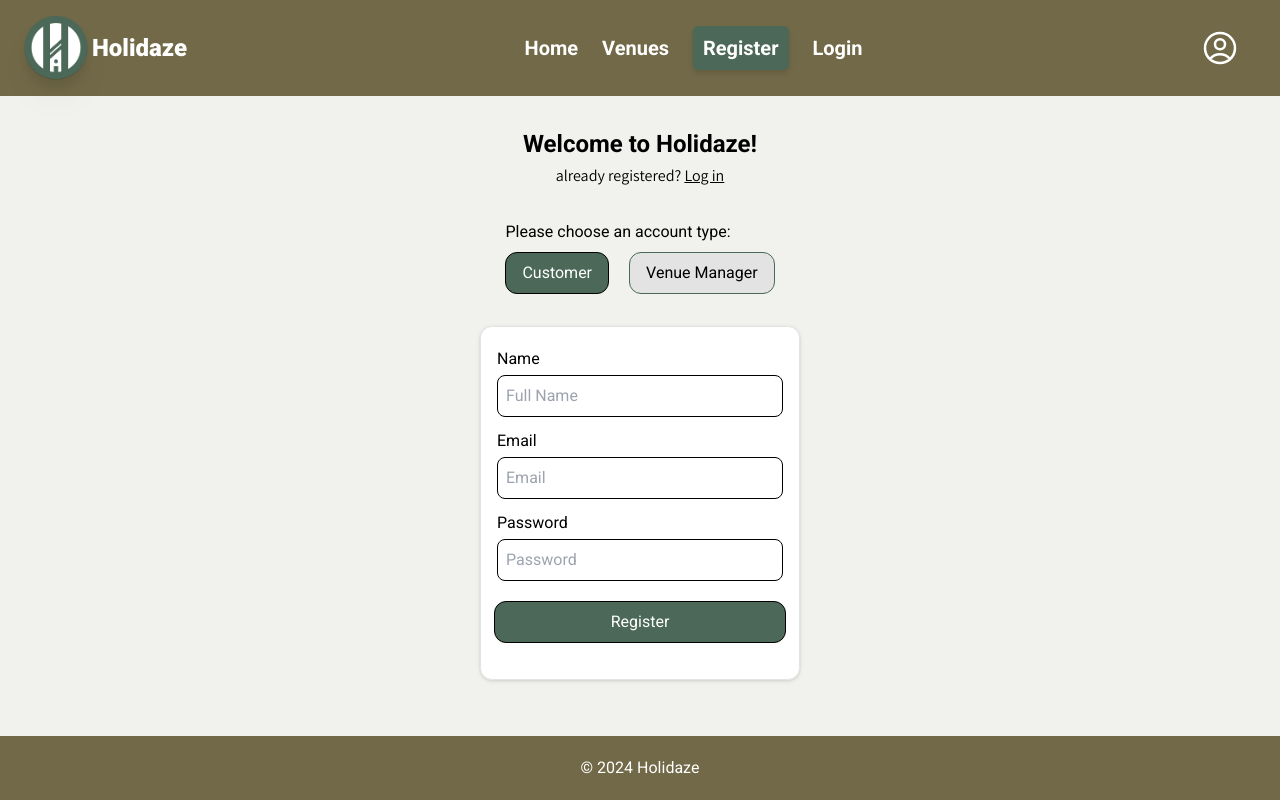
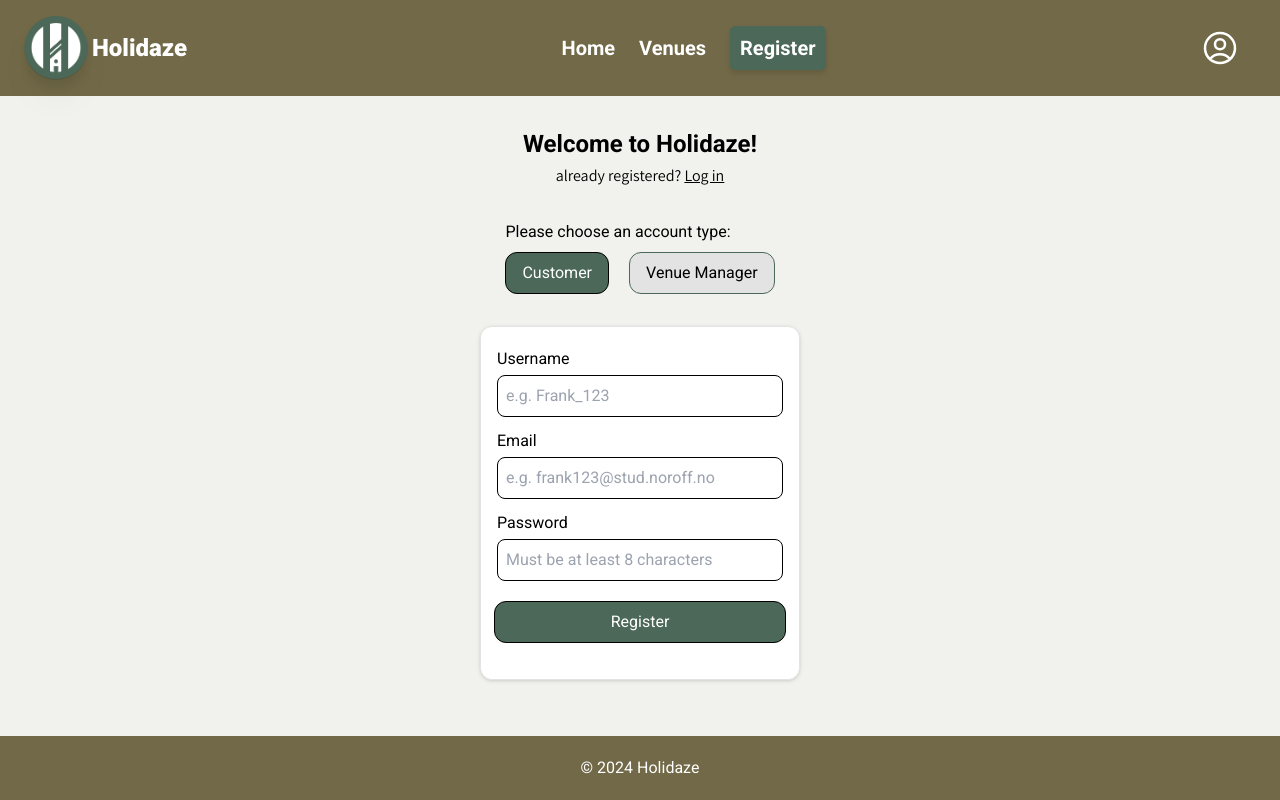
Before and after one commit to Bjedne/pe-2, a React (Create React App) app: page /register in a window 1280 px wide. Built offline with nearby package versions, Linux system fonts and the light colour scheme; no server answers.

Commit message:
Changed register form, removed login from nav and cleaned some code

```diff
--- a/src/components/layout/header.jsx
+++ b/src/components/layout/header.jsx
@@ -95,16 +95,6 @@ export function Header() {
                   }`}
                 >
                   Register
-                </Link>
-              </li>
-              <li>
-                <Link
-                  to="/login"
-                  className={`${
-                    location.pathname === "/login" ? "bg-leaf drop-shadow-md border-2 border-leaf p-2 rounded-md" : ""
-                  }`}
-                >
-                  Login
                 </Link>
               </li>
             </>
--- a/src/components/pages/register.jsx
+++ b/src/components/pages/register.jsx
@@ -15,9 +15,9 @@ export function Register() {
 
     // Name validation
     if (!formData.name.trim()) {
-      newErrors.name = "Name is required.";
+      newErrors.name = "Username is required.";
     } else if (/[^a-zA-Z0-9_ ]/.test(formData.name)) {
-      newErrors.name = "Name can only contain letters, numbers, spaces, and underscores.";
+      newErrors.name = "Username can only contain letters, numbers, spaces, and underscores.";
     }
 
     // Email validation
@@ -125,12 +125,12 @@ export function Register() {
           className="flex flex-col bg-white border border-neutral py-5 w-80 mx-auto gap-1 rounded-xl drop-shadow mb-8"
           onSubmit={handleSubmit}
         >
-          <label htmlFor="name" className="ms-4">Name</label>
+          <label htmlFor="name" className="ms-4">Username</label>
           <Input
             type="text"
             name="name"
             className="border data-[hover]:shadow data-[focus]:bg-blue-100 p-2 mx-4 rounded-lg"
-            placeholder="Full Name"
+            placeholder="e.g. Frank_123"
             value={formData.name}
             onChange={handleChange}
           />
@@ -141,7 +141,7 @@ export function Register() {
             type="text"
             name="email"
             className="border data-[hover]:shadow data-[focus]:bg-blue-100 p-2 mx-4 rounded-lg"
-            placeholder="Email"
+            placeholder="e.g. frank123@stud.noroff.no"
             value={formData.email}
             onChange={handleChange}
           />
@@ -152,7 +152,7 @@ export function Register() {
             type="password"
             name="password"
             className="border data-[hover]:shadow data-[focus]:bg-blue-100 p-2 mx-4 rounded-lg"
-            placeholder="Password"
+            placeholder="Must be at least 8 characters"
             value={formData.password}
             onChange={handleChange}
           />
--- a/src/components/pages/venueBookings.jsx
+++ b/src/components/pages/venueBookings.jsx
@@ -1,7 +1,6 @@
 import { useEffect, useState } from "react";
 import { useParams } from "react-router-dom";
 import { fetchVenuesById } from "../../api/venues";
-import { fetchBookings } from "../../api/bookings";
 import { BackButton } from "../ui/backButton";
 import { Loader } from "../ui/loader";
 
```
